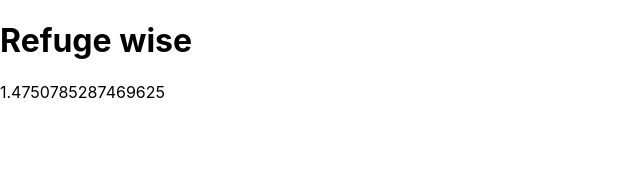
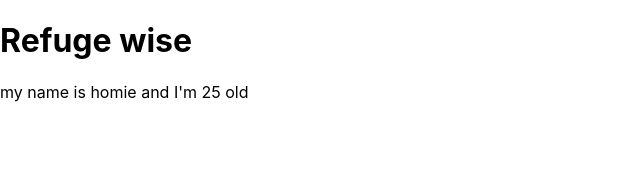
Before and after one commit to wagolemusa/reactpractice, a React (Create React App) app: page / in a window 1280 px wide. Shown: the top 172 px of the page, without its empty margins (0-640 px from the left). Built offline with nearby package versions, Linux system fonts and the light colour scheme.

Commit message:
create a state to keep track of data

```diff
--- a/src/App.js
+++ b/src/App.js
@@ -2,11 +2,15 @@ import React, { Component } from 'react';
 
 
 class App extends Component{
+  state = {
+    name: 'homie',
+    age:  '25'
+  }
   render(){
     return (
       <div className="app-connect">
         <h1>Refuge wise</h1>
-        <p>{ Math.random() * 10 }</p>
+        <p>my name is {this.state.name} and I'm {this.state.age} old</p>
       </div>
     )
   }
```
Also changed, not shown: 1 other file (tests, documents, lock files or other folders).
